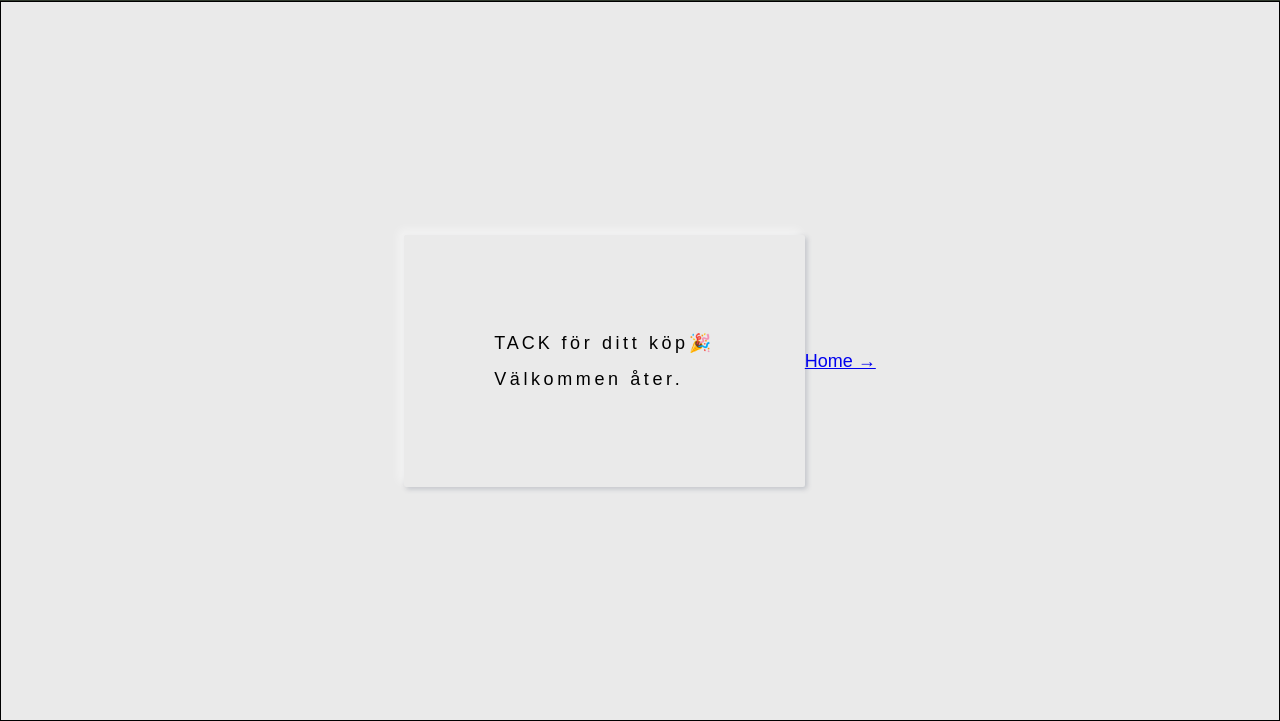
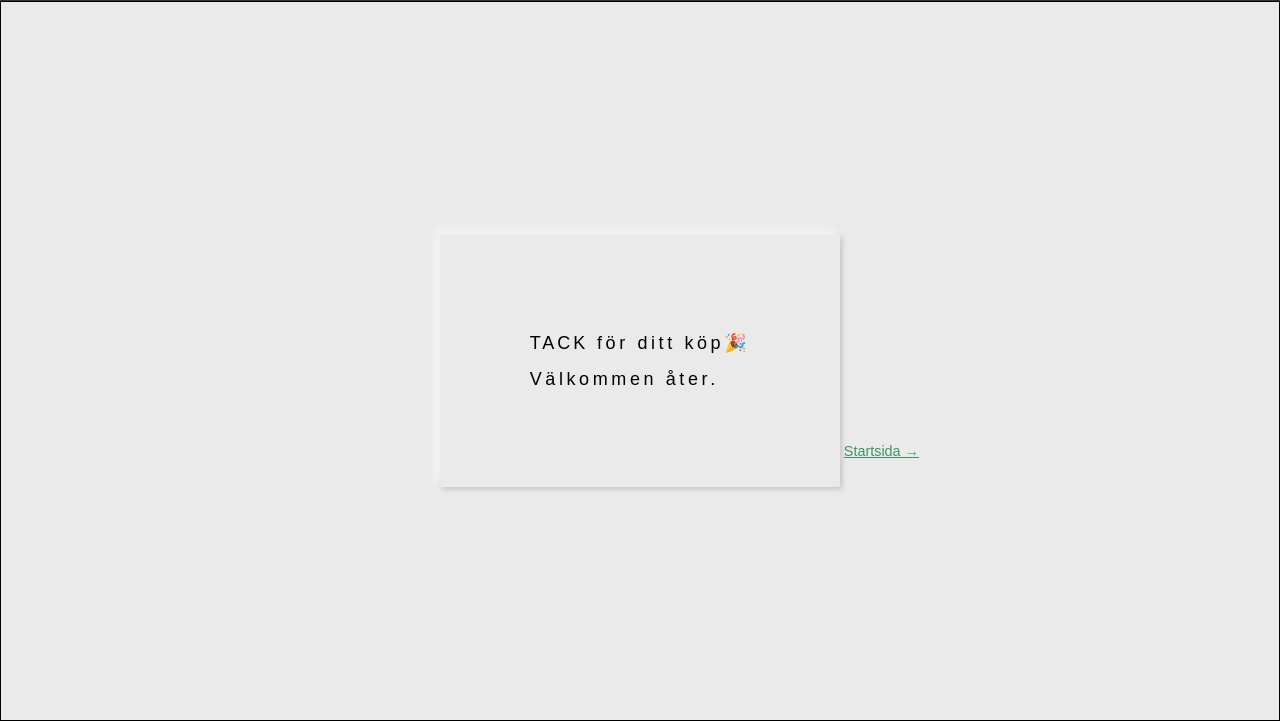
Before and after one commit to sergejsvoronins/Webbshop, a website built with Parcel: page src/pages/greating.html in a window 1280 px wide. Shown: the part 79-800 px from the top of the page. Built offline with nearby package versions, Linux system fonts and the light colour scheme.

Commit message:
done with img animation and greatingpage styling

```diff
--- a/src/pages/greating.html
+++ b/src/pages/greating.html
@@ -18,7 +18,7 @@
             <h2><span>Tack</span> för ditt köp🎉</h2>
             <h3>Välkommen åter.</h3>
         </div>
-        <a href="./../index.html" class="btn-text">Home &rarr;</a>
+        <a href="./../index.html" class="btn-text">Startsida &rarr;</a>
     </main>
 </body>
 </html>
--- a/src/scss/layouts/_greating.scss
+++ b/src/scss/layouts/_greating.scss
@@ -8,6 +8,7 @@
   align-items: center;
   height: 90vh;
   border: 1px solid black;
+  position: relative;
   div {
     padding: 5rem;
     border-radius: 2px;
@@ -25,4 +26,14 @@
       letter-spacing: 0.2rem;
     }
   }
+  .btn-text {
+    font-size: 0.8rem;
+    color: v.$green-btn;
+    position: absolute;
+    margin-top: 10rem;
+    right: 20rem;
+    &:hover {
+      color: v.$nav-color;
+    }
+  }
 }
--- a/src/scss/layouts/_productpage-body.scss
+++ b/src/scss/layouts/_productpage-body.scss
@@ -154,11 +154,7 @@ body {
     100% {
       opacity: 0;
       width: 20px;
-
-      transform: translateX(0) translateY(0);
-      // top: 30px;
-      // right: 30px;
-      // position: fixed;
+      transform: translateX(50px) translateY(0);
     }
   }
 }
```
